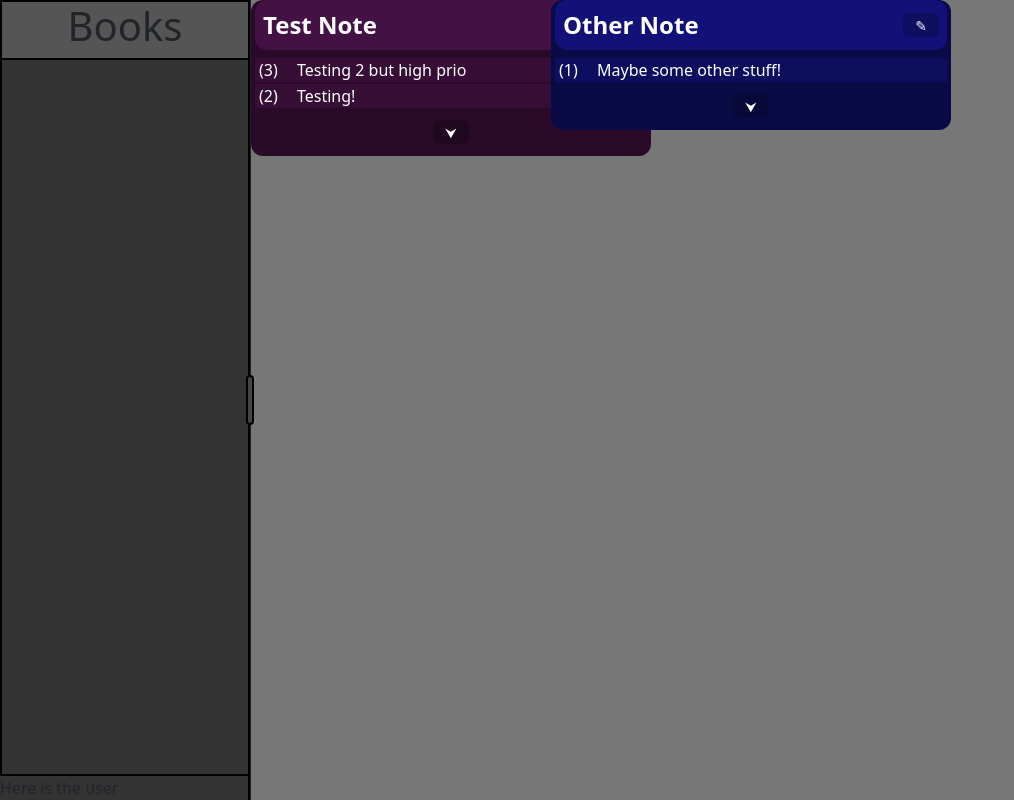
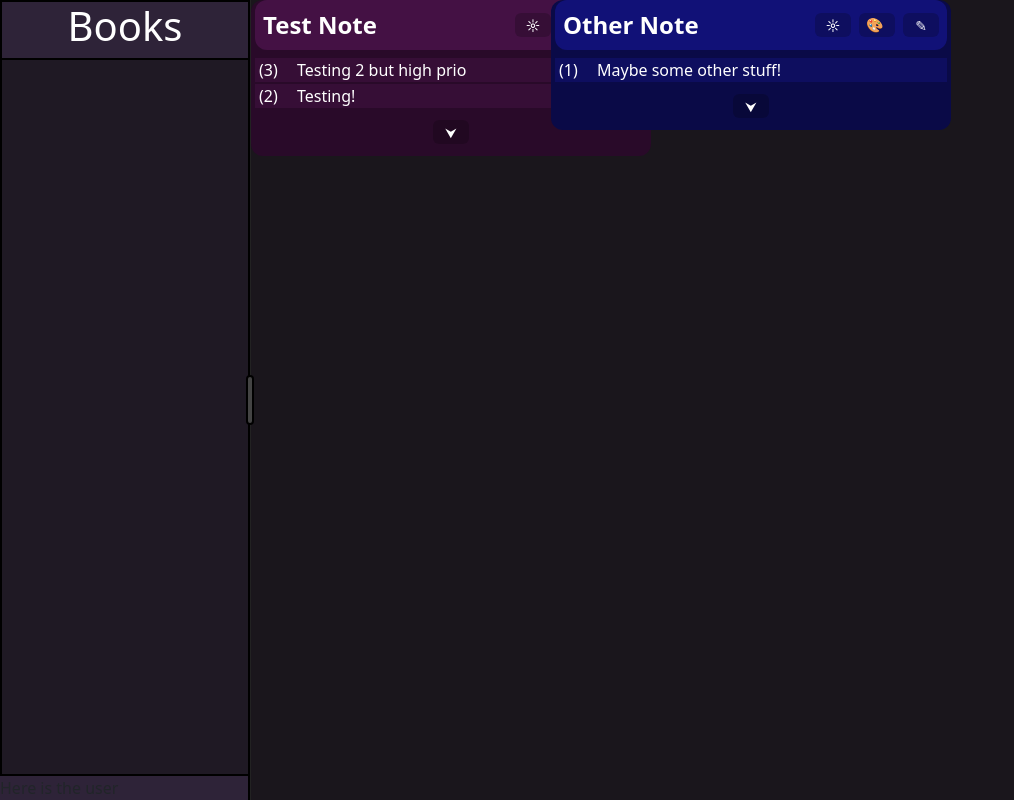
Before and after one commit to petitecoyote759/SSDTodoManager, a React (Vite) app in the folder frontend/: page / in a window 1280 px wide. Shown: the whole page, without its empty margins (0-1014 px from the left). Built offline with nearby package versions, Linux system fonts and the light colour scheme; no server answers.

Commit message:
Added colour selecting

```diff
--- a/frontend/src/App.css
+++ b/frontend/src/App.css
@@ -22,7 +22,6 @@ body,
     display: flex;
     flex-shrink: 0;
     height: 100%;
-    background-color: #333;
     overflow: hidden;
     flex-direction: column;
 }
@@ -32,6 +31,7 @@ body,
     min-width: 0;
     border: 2px solid black;
     flex: 1;
+    background-color: #1f1924;
 }
 
 
@@ -40,6 +40,7 @@ body,
     flex-direction: column;
     align-self: flex-end;
     width: 100%;
+    background-color: #2e2338;
     border-right: 2px solid black;
 }
 
@@ -72,10 +73,11 @@ body,
 
 .bookBar-title {
     display: flex;
-    background-color: #555;
+    background-color: #2e2338;
     justify-content: center;
     align-items: center;
     border-bottom: 2px solid black;
+    color: white;
 }
 
 
@@ -92,7 +94,8 @@ body,
     position: relative;
     flex: 1;
     overflow: auto;
-    background-color: #777;
+    /*background-color: #777;*/
+    background-color: #1a161c;
 }
 
 .note {
@@ -100,7 +103,6 @@ body,
     width: 400px;
     padding: 0 4px 12px;
     border-radius: 12px;
-    color: white;
     cursor: grab;
     user-select: none;
     touch-action: none;
@@ -128,32 +130,77 @@ body,
     margin-left: 8px;
 }
 
-.note-header-edit-button {
-    margin-left: auto;
-    margin-right: 8px;
 
-    width: 36px;
-    height: 24px;
 
+.note-button {
     border: none;
     border-radius: 6px;
 
     background: rgba(0, 0, 0, 0.2);
-    color: white;
+    color: inherit;
 
     font-size: 14px;
     cursor: pointer;
 
     transition: background-color 0.2s;
 }
-.note-header-edit-button:hover {
+
+.note-button:hover {
     background: rgba(255, 255, 255, 0.2);
 }
 
 
+
+
+
+
+
+
+.note-header-invert-button {
+    margin-right: 8px;
+    width: 36px;
+    height: 24px;
+    flex-shrink: 0;
+    margin-left: auto;
+}
+
+
+.note-colour-button {
+    position: relative;
+    display: flex;
+    align-items: center;
+    width: 36px;
+    height: 24px;
+    flex-shrink: 0;
+    margin-right: 8px;
+    padding-left: 7px;
+    padding-bottom: 1px;
+}
+.note-colour-button input[type="color"] {
+    position: absolute;
+    inset: 0;
+    width: 0;
+    height: 0;
+    opacity: 0;
+}
+
+
+
+
+.note-header-edit-button {
+
+    margin-right: 8px;
+    flex-shrink: 0;
+
+    width: 36px;
+    height: 24px;
+}
+
+
+
 .note-header-input {
     background: rgba(0, 0, 0, 0.2);
-    color: white;
+    color: inherit;
 
     border: none;
     border-radius: 6px;
@@ -168,20 +215,6 @@ body,
 .note-header-input-save {
     width: 48px;
     height: 24px;
-
-    border: none;
-    border-radius: 6px;
-
-    background: rgba(0, 0, 0, 0.2);
-    color: white;
-
-    border: rgba(0, 0, 0, 0.3) solid 1px;
-    margin-left: 4px;
-
-    font-size: 14px;
-    cursor: pointer;
-
-    transition: background-color 0.2s;
 }
 
 .note-header-input-save:hover {
@@ -201,6 +234,7 @@ body,
     gap: 8px;
     margin-top: 2px;
     align-items: flex-start;
+    color: inherit;
 }
 
 
@@ -234,7 +268,7 @@ body,
     padding: 10px;
     border-radius: 8px;
     background: rgba(0, 0, 0, 0.15);
-    color: white
+    color: inherit;
 }
 
 .entry-form-section {
@@ -247,6 +281,7 @@ body,
     font-size: 11px;
     font-weight: bold;
     text-transform: uppercase;
+    color: inherit;
     letter-spacing: 1px;
 }
 
@@ -258,18 +293,18 @@ body,
     border: 1px solid rgba(255, 255, 255, 0.2);
     border-radius: 5px;
     background: rgba(0, 0, 0, 0.2);
-    color: white;
+    color: inherit;
     font: inherit;
     font-size: 12px;
 }
 
 .entry-form-section select option {
     background: #333;
-    color: white;
 }
 
 .entry-form-section input[type="date"]::-webkit-calendar-picker-indicator {
     filter: invert(1);
+    color: inherit;
     cursor: pointer;
 }
 
@@ -279,7 +314,7 @@ body,
     border: none;
     border-radius: 5px;
     background: rgba(255, 255, 255, 0.2);
-    color: white;
+    color: inherit;
     cursor: pointer;
 }
 
@@ -300,7 +335,7 @@ body,
     border-radius: 6px;
 
     background: rgba(0, 0, 0, 0.2);
-    color: white;
+    color: inherit;
 
     font-size: 14px;
     cursor: pointer;
--- a/frontend/src/App.tsx
+++ b/frontend/src/App.tsx
@@ -1,6 +1,7 @@
 import "./App.css";
 import {Note, Entry} from "./Classes.tsx"
 import React, { useEffect, useState } from 'react'
+import {darkenColour} from "./DarkenColour"
 
 const API = 'http://localhost:5000/api/items'
 
@@ -61,6 +62,19 @@ export default function App() {
   }
 
 
+
+
+
+  function changeNoteColour(noteId: number, colour: string) {
+    setNotes(previous =>
+      previous.map(note =>
+        note.id === noteId ? {...note,
+          primaryColour: colour,
+          secondaryColour: darkenColour(colour, 0.2),
+          tertiaryColour: darkenColour(colour, 0.4)} : note
+      )
+    )
+  }
 
 
 
@@ -221,7 +235,8 @@ export default function App() {
             style={{
               left: note.positionX,
               top: note.positionY,
-              backgroundColor: note.tertiaryColour
+              backgroundColor: note.tertiaryColour,
+              color: note.textColour,
             }}>
 
               {/*Note Header*/}
@@ -245,7 +260,7 @@ export default function App() {
 
                   <button
                     type="button"
-                    className="note-header-input-save"
+                    className="note-button note-header-input-save"
                     onPointerDown={e => e.stopPropagation()}
                     onClick={() => {setEditingNoteID(null); saveNoteName(note)}}
                     >
@@ -255,14 +270,44 @@ export default function App() {
               ) : (
                 <span className="note-header-text">{note.name}</span>
               )}
+
               <button
-                className="note-header-edit-button"
+                className="note-button note-header-invert-button"
+                onPointerDown={e => e.stopPropagation()}
+                onClick={() =>
+                  setNotes(previous =>
+                    previous.map(noteAlt =>
+                      noteAlt.id === note.id ? {...noteAlt, textColour: noteAlt.textColour === "white" ? "black" : "white"}
+                      : noteAlt
+                    )
+                )}>☼</button>
+
+              <label
+                className="note-button note-colour-button"
+                title="Change note colour"
+                onPointerDown={e => e.stopPropagation()}
+              >
+                🎨
+                <input
+                  type="color"
+                  value={note.primaryColour}
+                  onChange={e =>
+                    changeNoteColour(note.id, e.target.value)
+                  }
+                  aria-label="Change not colour"
+                  />
+              </label>
+
+
+              <button
+                className="note-button note-header-edit-button"
                 onPointerDown={e => e.stopPropagation()}
                 onClick={() => {
-                  editingNoteId == note.id ?
-                    setEditingNoteID(null) :
+                  if (editingNoteId == note.id) {
+                    setEditingNoteID(null) } else {
                     setEditingNoteID(note.id)
                     setEditedNoteName(note.name)
+                    }
                 }}
               >✎</button>
           </div>
--- a/frontend/src/Classes.tsx
+++ b/frontend/src/Classes.tsx
@@ -1,4 +1,4 @@
-//import {darkenColour} from "./DarkenColour.tsx"
+import {darkenColour} from "./DarkenColour"
 
 
 export class Book {
@@ -17,7 +17,7 @@ export class Note {
     constructor(
         id: number, name: string, positionX: number, positionY: number,
         primaryColour: string, sortType: string = "ALPH", entries: Entry[] = [],
-        secondaryColour: string | null = null, tertiaryColour: string | null = null) {
+        secondaryColour: string | null = null, tertiaryColour: string | null = null, textColour: string = "white") {
 
         this.name = name;
 
@@ -26,6 +26,8 @@ export class Note {
         this.primaryColour = primaryColour
         this.secondaryColour = secondaryColour === null ? darkenColour(primaryColour, 0.2) : secondaryColour
         this.tertiaryColour = tertiaryColour === null ? darkenColour(primaryColour, 0.4) : tertiaryColour
+
+        this.textColour = textColour
 
         this.sortType = sortType
 
@@ -42,6 +44,8 @@ export class Note {
     primaryColour: string
     secondaryColour: string
     tertiaryColour: string
+
+    textColour: string
 
     sortType: string
 
@@ -64,47 +68,3 @@ export class Entry {
     priority: number
     dueDate: Date | null
 }
-
-
-
-
-
-
-
-
-
-
-
-
-
-
-
-
-
-function darkenColour(hex: string, amount: number = 0.1): string {
-
-    hex = hex.replace(/^#/, '') // remove leading #
-
-    var r = 0;
-    var g = 0;
-    var b = 0;
-
-    if (/^[0-9a-fA-F]{3}$/.test(hex)) { // valid 3 digit hex
-        r = parseInt(hex[0], 16)
-        g = parseInt(hex[1], 16)
-        b = parseInt(hex[2], 16)
-    }
-
-    if (/^[0-9a-fA-F]{6}$/.test(hex)) { // valid 6 digit hex
-        r = parseInt(`${hex[0]}${hex[1]}`, 16)
-        g = parseInt(`${hex[2]}${hex[3]}`, 16)
-        b = parseInt(`${hex[4]}${hex[5]}`, 16)
-    }
-
-    const modifier = 1 - amount;
-
-    const toHex = (value: number) =>
-        Math.round(value).toString(16).padStart(2, '0')
-
-    return `#${toHex(r * modifier)}${toHex(g * modifier)}${toHex(b * modifier)}`
-}
--- /dev/null
+++ b/frontend/src/DarkenColour.ts
@@ -0,0 +1,31 @@
+
+
+
+
+export function darkenColour(hex: string, amount: number = 0.2): string {
+
+    hex = hex.replace(/^#/, "")
+
+    var r = 0;
+    var g = 0;
+    var b = 0;
+
+    if (/^[0-9a-fA-F]{3}$/.test(hex)) { // valid 3 digit hex
+        r = parseInt(hex[0], 16)
+        g = parseInt(hex[1], 16)
+        b = parseInt(hex[2], 16)
+    }
+
+    if (/^[0-9a-fA-F]{6}$/.test(hex)) { // valid 6 digit hex
+        r = parseInt(`${hex[0]}${hex[1]}`, 16)
+        g = parseInt(`${hex[2]}${hex[3]}`, 16)
+        b = parseInt(`${hex[4]}${hex[5]}`, 16)
+    }
+
+    const modifier = 1 - amount;
+
+    const toHex = (value: number) =>
+        Math.round(value).toString(16).padStart(2, '0')
+
+    return `#${toHex(r * modifier)}${toHex(g * modifier)}${toHex(b * modifier)}`
+}
```
Also changed, not shown: frontend/src/DarkenColour.tsx (deleted, +0 -29 lines).
